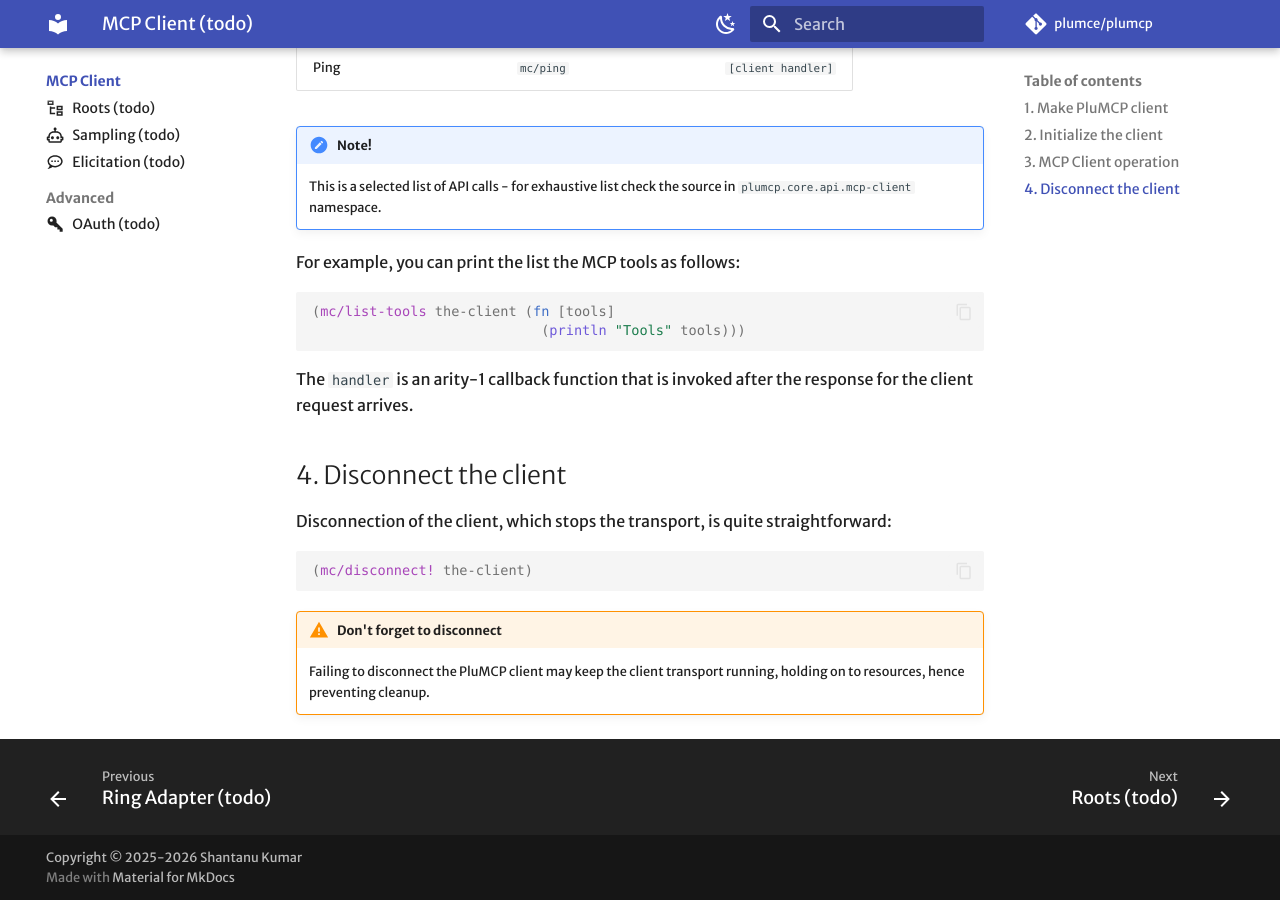
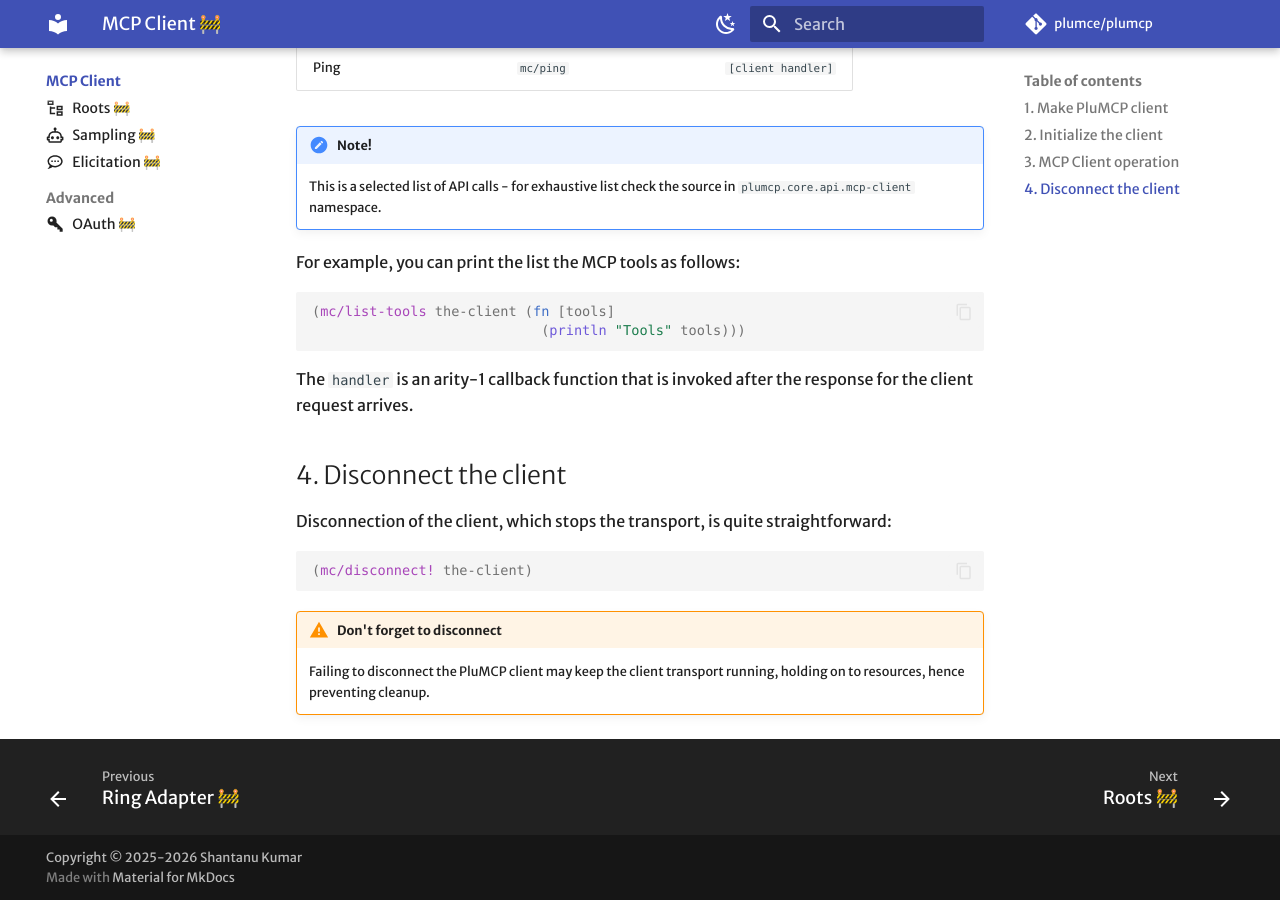
Before and after one commit to plumce/plumcp-docs, an MkDocs documentation site: the page built from docs/mcpclient/index.md, in a window 1280 px wide and 900 px high, scrolled down 2454 px. Built offline with MkDocs 1.6.1 and Material for MkDocs 9.7.7, drawn with Linux system fonts in a browser that asks for light colours; some web fonts are replaced; comment, search, counter and statistics services are not loaded.

Commit message:
Enable Material icons, emojify TODO markers
Material icons are now enabled on pages. Also, the TODO markers in
nav menu are now replaced with Unicode character implying WIP.

```diff
--- a/mkdocs.yml
+++ b/mkdocs.yml
@@ -73,19 +73,19 @@ nav:
       - Resources: mcpserver/resources.md
       - Tools: mcpserver/tools.md
       - Utility:
-          - Completion (todo): mcpserver/completion.md
-          - Logging (todo): mcpserver/logging.md
+          - Completion 🚧: mcpserver/completion.md
+          - Logging 🚧: mcpserver/logging.md
       - Advanced:
-          - Callbacks (todo): mcpserver/callbacks.md
-          - OAuth (todo): mcpserver/oauth.md
-          - Ring Adapter (todo): mcpserver/ring-adapter.md
+          - Callbacks 🚧: mcpserver/callbacks.md
+          - OAuth 🚧: mcpserver/oauth.md
+          - Ring Adapter 🚧: mcpserver/ring-adapter.md
   - MCP Client:
-      - MCP Client (todo): mcpclient/index.md
-      - Roots (todo): mcpclient/roots.md
-      - Sampling (todo): mcpclient/sampling.md
-      - Elicitation (todo): mcpclient/elicitation.md
+      - MCP Client 🚧: mcpclient/index.md
+      - Roots 🚧: mcpclient/roots.md
+      - Sampling 🚧: mcpclient/sampling.md
+      - Elicitation 🚧: mcpclient/elicitation.md
       - Advanced:
-          - OAuth (todo): mcpclient/oauth.md
+          - OAuth 🚧: mcpclient/oauth.md
 
 markdown_extensions:
   # for Superscript, Subscript etc.
@@ -95,10 +95,10 @@ markdown_extensions:
   - pymdownx.mark
   - pymdownx.tilde
   - attr_list
-  #- emoji
-  #- pymdownx.emoji:
-  #  emoji_index: !!python/name:material.extensions.emoji.twemoji
-  #  emoji_generator: !!python/name:material.extensions.emoji.to_svg
+  # for Material icons, e.g. :material-new-box: or :material-star:
+  - pymdownx.emoji:
+      emoji_index: !!python/name:material.extensions.emoji.twemoji
+      emoji_generator: !!python/name:material.extensions.emoji.to_svg
   # for tabbed content
   - pymdownx.tabbed:
       alternate_style: true
```
